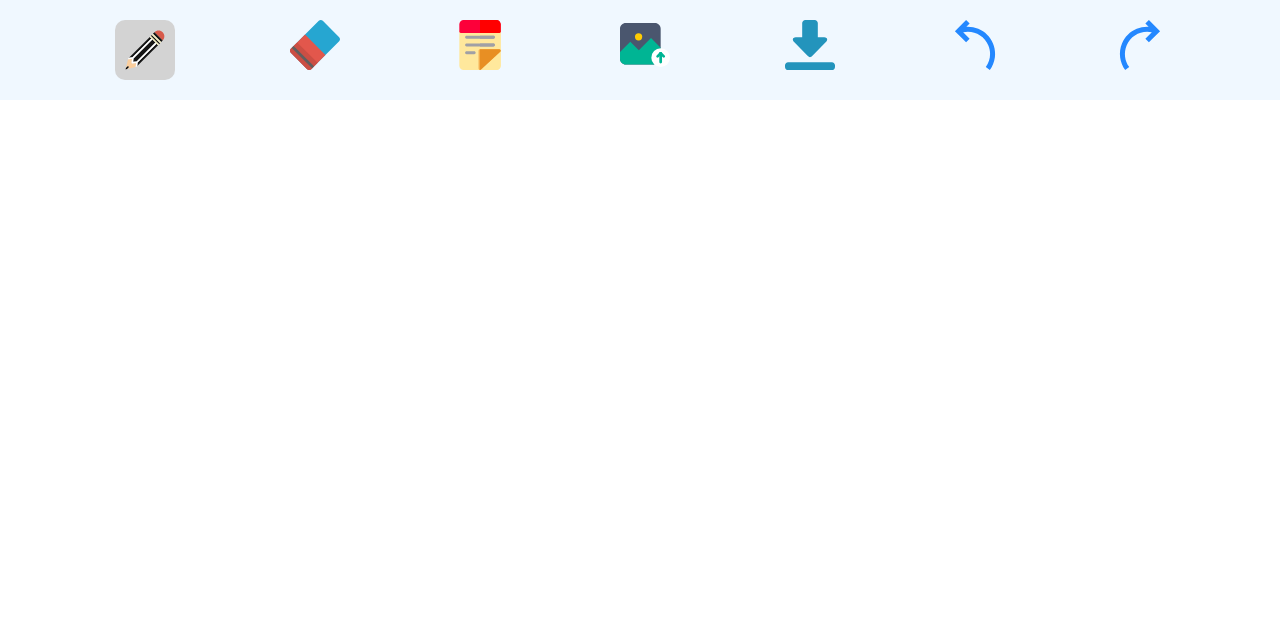
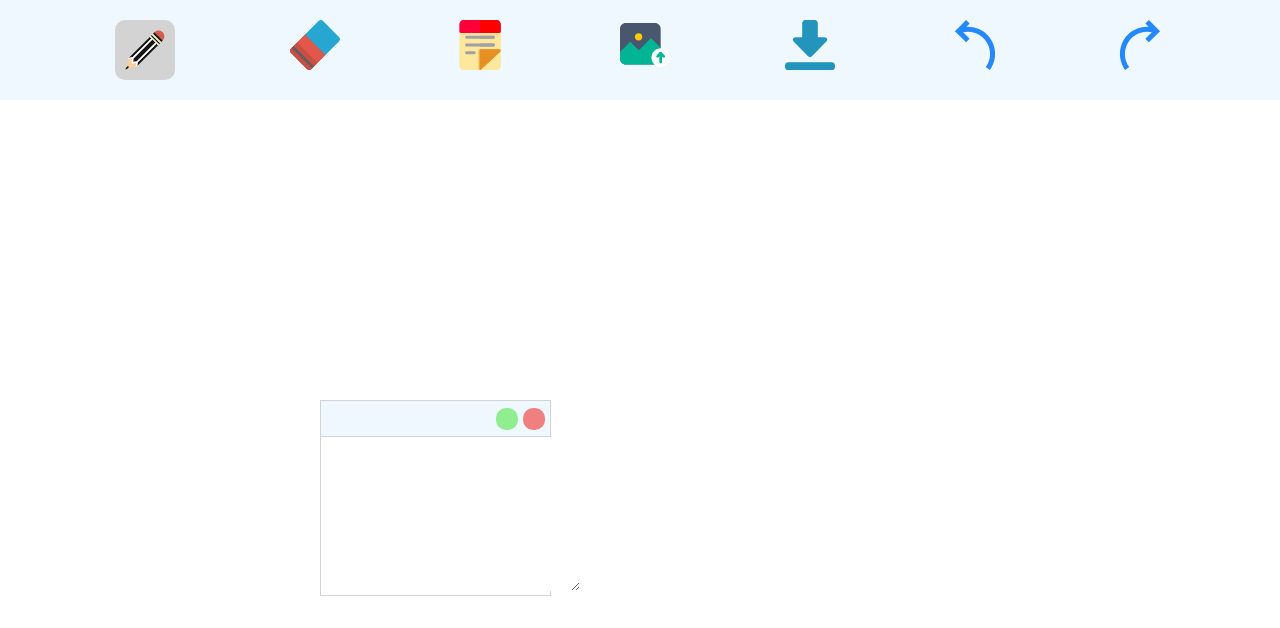
Before and after one commit to paulranjan694/whiteboard, a plain HTML site: page index.html in a window 1280 px wide. Both pictures are taken after a click on the element 480 px from the left and 45 px from the top of the page. Drawn offline with Linux system fonts and the light colour scheme.

Commit message:
Sticky Note Addes

```diff
--- a/index.html
+++ b/index.html
@@ -28,7 +28,7 @@
                     <input type="range" name="" id="eraserSize" value="1" min="1" max="40">
                 </div>
             </div>
-            <div class="tool">
+            <div class="tool" id="sticky">
                 <img src="./resourses/StickyNote.svg" alt="">
             </div>
             <div class="tool">
@@ -58,7 +58,9 @@
             <textarea id="sticky-box" rows="10" cols="30"></textarea>
         </div>
     </div> -->
+
     <script src="./script.js"></script>
     <script src="./tools.js"></script>
+    <script src="./sticky.js"></script>
 </body>
 </html>
--- a/script.js
+++ b/script.js
@@ -65,6 +65,6 @@ canvas.addEventListener("mouseup",function(e){
     isPenDown = false;
     pointsDB.push(points);
 
-console.log(pointsDB);
-console.log(redoPointsDB);
+// console.log(pointsDB);
+// console.log(redoPointsDB);
 });
--- /dev/null
+++ b/sticky.js
@@ -0,0 +1,77 @@
+const sticky = document.querySelector("#sticky");
+
+sticky.addEventListener("click", function(){
+    let sticky = document.createElement("div");
+    sticky.classList.add("sticky");
+
+    let stickyHeader = document.createElement("div");
+    stickyHeader.classList.add("sticky-header");
+
+    let minimise = document.createElement("div");
+    minimise.classList.add("minimise");
+
+    let close = document.createElement("div");
+    close.classList.add("close");
+
+    let stickyContent = document.createElement("div");
+    stickyContent.classList.add("sticky-content");
+
+    let textBox = document.createElement("textarea");
+    textBox.setAttribute("class","sticky-box");
+    textBox.setAttribute("rows","10");
+    textBox.setAttribute("cols","30");
+
+    stickyContent.appendChild(textBox);
+    stickyHeader.appendChild(minimise);
+    stickyHeader.appendChild(close);
+    sticky.appendChild(stickyHeader);
+    sticky.appendChild(stickyContent);
+
+    document.body.appendChild(sticky);
+
+
+    minimise.addEventListener("click", function(){
+        textBox.style.display = textBox.style.display == "none" ? "block" : "none" ;
+    });
+
+    close.addEventListener("click", function(){
+        // document.body.removeChild(sticky); --yeh peche se remove krta hai
+        // yeh aage se remove krte hai
+        sticky.remove();
+    });
+
+    let initailX;
+    let initialY;
+    let isStickyHold = false;
+
+    stickyHeader.addEventListener("mousedown", function(e){
+        isStickyHold = true;
+        initailX = e.clientX;
+        initialY = e.clientY;
+    });
+
+    stickyHeader.addEventListener("mousemove", function(e){
+        if(isStickyHold){
+            let finalX = e.clientX;
+            let finalY = e.clientY;
+            let dy = finalY - initialY;
+            let dx = finalX - initailX;
+
+            let {top, left} = sticky.getBoundingClientRect();
+            if(top+dy>0 && top + dy < window.innerHeight && left + dx > 0 && left + dx < window.innerWidth){
+                sticky.style.top = top + dy + "px";
+                sticky.style.left = left + dx + "px";
+            }
+
+
+            initailX = finalX;
+            initialY = finalY;
+
+        }
+    });
+
+    stickyHeader.addEventListener("mouseup", function(e){
+        isStickyHold = false;
+    });
+
+});
--- a/style.css
+++ b/style.css
@@ -85,11 +85,12 @@ body{
     border-radius: 10px;
 }
 
-/* .sticky{
+.sticky{
     position: absolute;
     top: 50%;
     left: 25%;
     border: 1px solid lightgray;
+    width: 231px;
 }
 
 .sticky-header{
@@ -99,6 +100,7 @@ body{
     justify-content: flex-end;
     align-items: center;
     border-bottom: 1px solid lightgray;
+    width: 100%;
 }
 
 .minimise{
@@ -121,7 +123,7 @@ body{
 
 }
 
-#sticky-box{
+.sticky-box{
     outline: none;
     border: none;
-} */
+}
```
